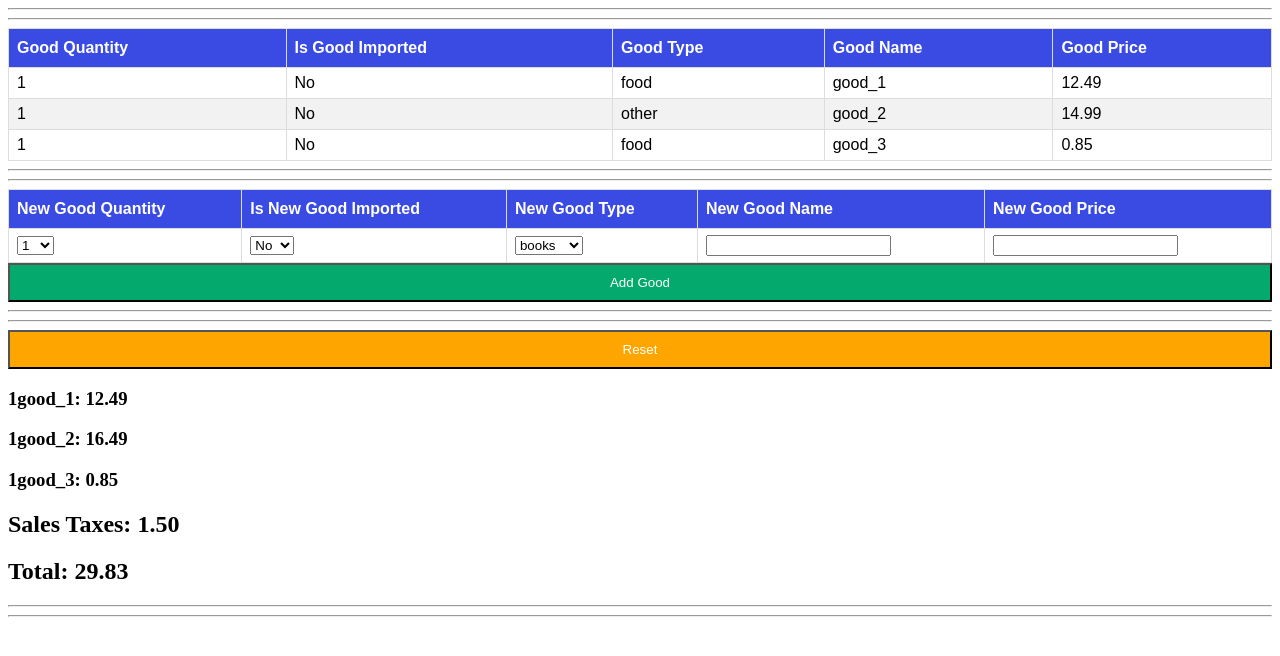
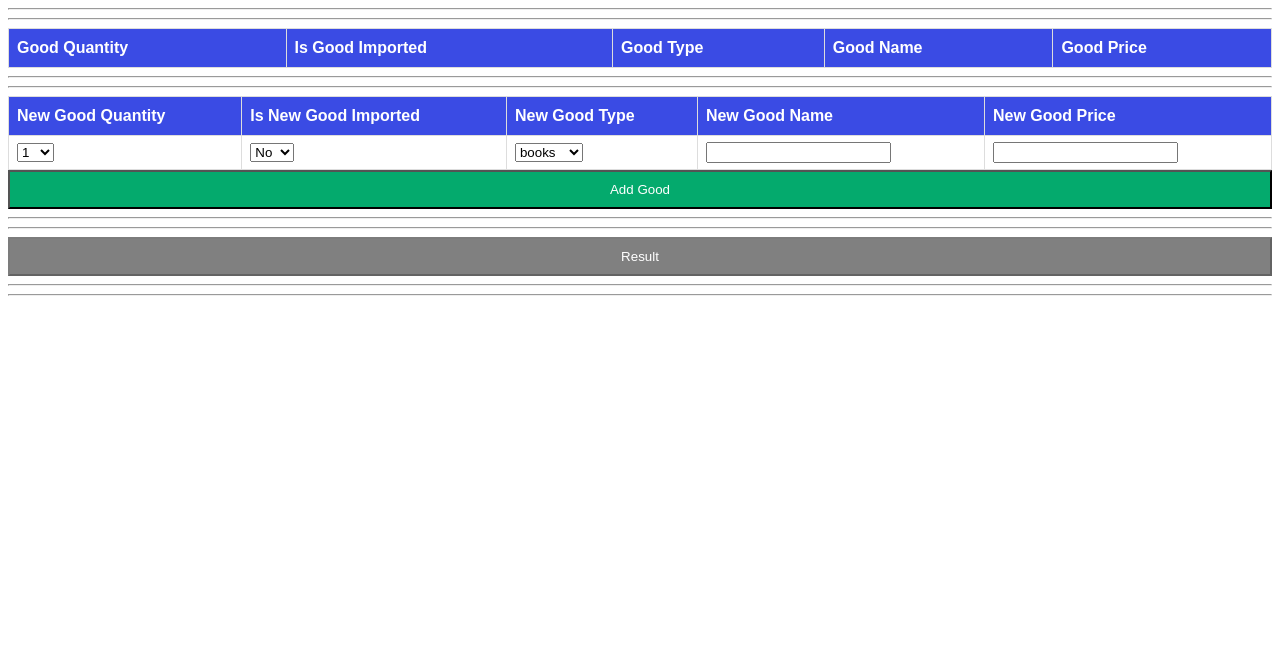
Before and after one commit to 12345126/ed13gqe, a React (Create React App) app: page / in a window 1280 px wide. Shown: the top 656 px of the page. Built offline with nearby package versions, Linux system fonts and the light colour scheme.

Commit message:
fixed good price parse int bug

```diff
--- a/src/App.tsx
+++ b/src/App.tsx
@@ -8,23 +8,25 @@ export const App = () => {
 
   const goodsInitialArray: GoodClass[] = []
 
-  const good1 = new GoodClass()
-  good1.currentName = 'good_1'
-  good1.currentPrice = 12.49
-  good1.currentType = 'food'
-  goodsInitialArray.push(good1)
+  // const good1 = new GoodClass()
+  // good1.currentName = 'good_1'
+  // good1.currentPrice = 12.49
+  // good1.currentType = 'food'
+  // goodsInitialArray.push(good1)
 
-  const good2 = new GoodClass()
-  good2.currentName = 'good_2'
-  good2.currentPrice = 14.99
-  good2.currentType = 'other'
-  goodsInitialArray.push(good2)
+  // const good2 = new GoodClass()
+  // good2.currentName = 'good_2'
+  // good2.currentPrice = 14.99
+  // good2.currentType = 'other'
+  // goodsInitialArray.push(good2)
 
-  const good3 = new GoodClass()
-  good3.currentName = 'good_3'
-  good3.currentPrice = 0.85
-  good3.currentType = 'food'
-  goodsInitialArray.push(good3)
+  // const good3 = new GoodClass()
+  // good3.currentName = 'good_3'
+  // good3.currentPrice = 0.85
+  // good3.currentType = 'food'
+  // goodsInitialArray.push(good3)
+
+  //--------------------------------------------------
 
   // const good1 = new GoodClass()
   // good1.currentName = 'good 1'
@@ -48,11 +50,11 @@ export const App = () => {
 
   return (<>
     <hr/><hr/>
-    <GoodsList goods={goods} />
+      <GoodsList goods={goods} />
     <hr/><hr/>
-    <GoodAdder addGood={addGood}/>
+      <GoodAdder addGood={addGood}/>
     <hr /><hr />
-    <GoodsDetails goods={goods} removeAllGoods={removeAllGoods}/>
+      <GoodsDetails goods={goods} removeAllGoods={removeAllGoods}/>
     <hr /><hr />
   </>)
 }
--- a/src/components/GoodAdder.tsx
+++ b/src/components/GoodAdder.tsx
@@ -30,7 +30,7 @@ export const GoodAdder: FC<GoodAdderInterface> = (props) => {
         const goodIsImported = (goodQuantityInput.current!.value === 'Yes')
         const goodType = goodTypeInput.current!.value
         const goodName = goodNameInput.current!.value
-        const goodPrice = parseInt(goodPriceInput.current!.value)
+        const goodPrice = parseFloat(goodPriceInput.current!.value)
         try {
             const newGood = new GoodClass()
             newGood.currentQuantity = goodQuantity
--- a/src/components/GoodsList.tsx
+++ b/src/components/GoodsList.tsx
@@ -1,5 +1,4 @@
 import {FC} from 'react'
-import { useContext } from "react"
 
 import { GoodClass } from '../modules/Good'
 
```
